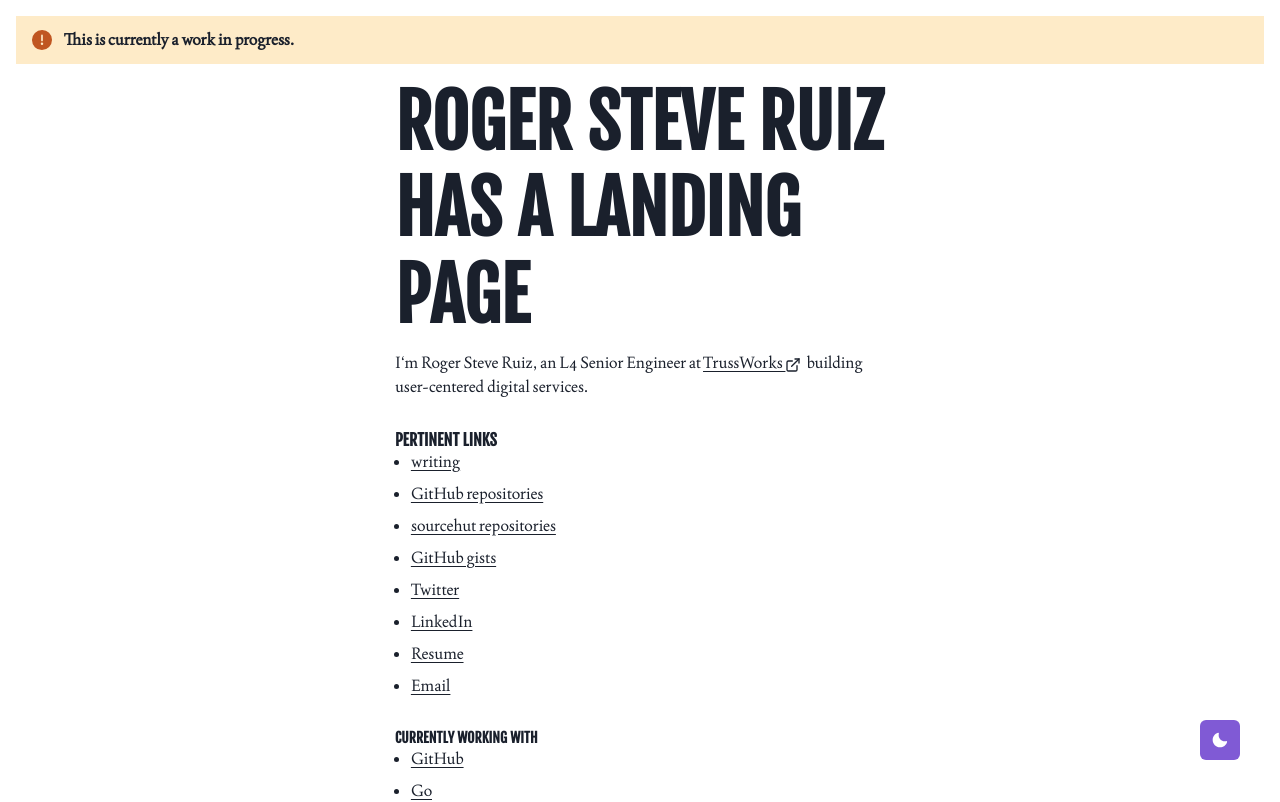
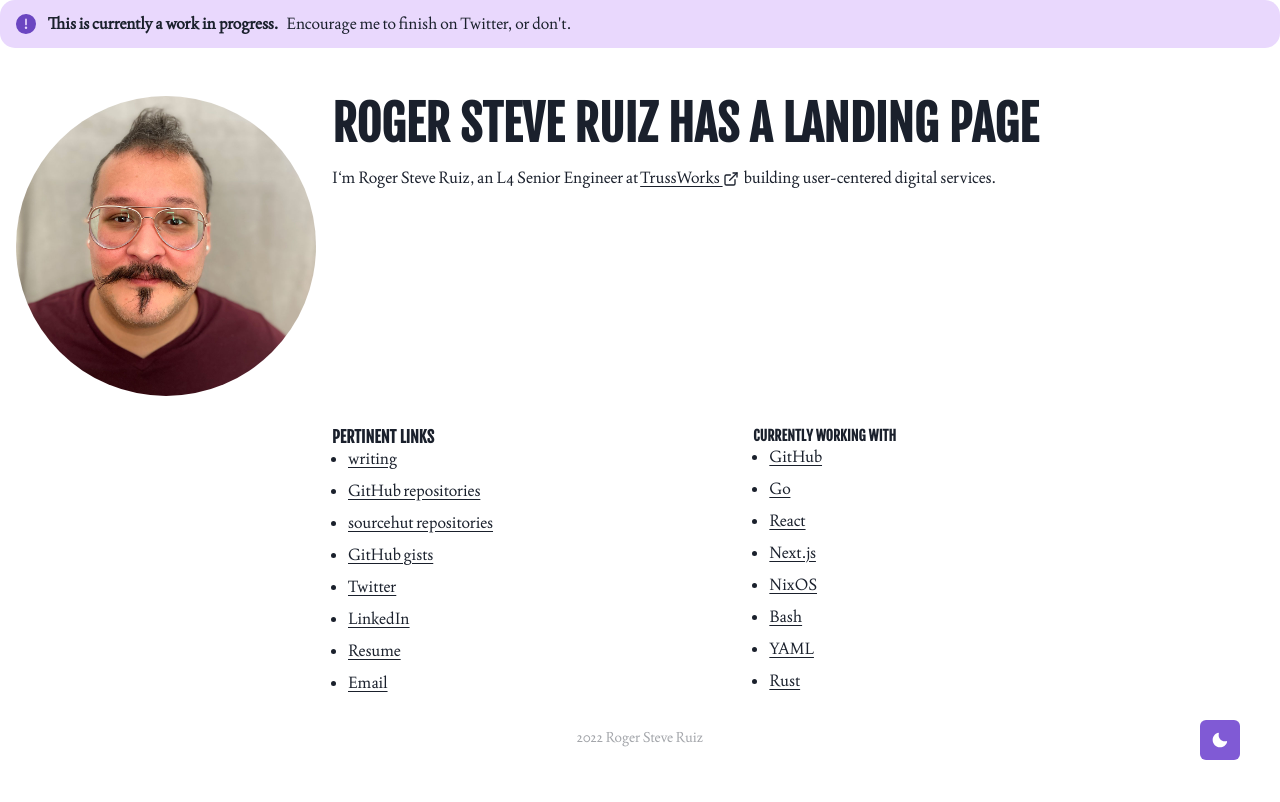
Before and after one commit to rogeruiz/srht-landing-page, a Next.js app: page / in a window 1280 px wide. Shown: the top 802 px of the page. Built offline with nearby package versions, Linux system fonts and the light colour scheme.

Commit message:
Some design changes;
I think this is good enough to launch. So I'm going to do that.

```diff
--- a/components/layouts/main.js
+++ b/components/layouts/main.js
@@ -1,12 +1,14 @@
 import { Box, Container } from '@chakra-ui/react'
 import Head from 'next/head'
 import Footer from '../footer'
+import UnderConstructionBanner from '../under-construction-banner.js'
 
 const Main = ({ children }) => {
   return (
     <Box as="main" pb={8}>
       <Head></Head>
-      <Container maxW="container.xl" pt={4}>
+      <UnderConstructionBanner />
+      <Container maxW="container.xl" pt={12}>
         {children}
         <Footer />
       </Container>
--- a/components/under-construction-banner.js
+++ b/components/under-construction-banner.js
@@ -1,5 +1,10 @@
 import { motion } from 'framer-motion'
-import { Alert, AlertTitle, AlertIcon } from '@chakra-ui/react'
+import {
+  Alert,
+  AlertTitle,
+  AlertIcon,
+  AlertDescription
+} from '@chakra-ui/react'
 
 const UnderConstructionBanner = () => {
   return (
@@ -7,11 +12,14 @@
       style={{ display: 'block' }}
       initial={{ y: -20, opacity: 0 }}
       animate={{ y: 0, opacity: 1 }}
-      transition={{ ease: 'easeOut', delay: 5, duration: 0.35 }}
+      transition={{ ease: 'easeOut', delay: 1, duration: 0.35 }}
     >
-      <Alert status="warning">
+      <Alert status="warning" borderRadius={15} colorScheme={'purple'}>
         <AlertIcon />
         <AlertTitle>This is currently a work in progress.</AlertTitle>
+        <AlertDescription>
+          Encourage me to finish on Twitter, or don&apos;t.
+        </AlertDescription>
       </Alert>
     </motion.div>
   )
--- a/pages/_app.js
+++ b/pages/_app.js
@@ -1,8 +1,6 @@
 import Layout from '../components/layouts/main'
 import { AnimatePresence } from 'framer-motion'
 import Chakra from '../components/chakra'
-
-import UnderConstructionBanner from '../components/under-construction-banner'
 
 if (typeof window !== 'undefined') {
   window.history.scrollRestoration = 'manual'
@@ -21,7 +19,6 @@
             }
           }}
         >
-          <UnderConstructionBanner />
           <Component {...pageProps} key={router.route} />
         </AnimatePresence>
       </Layout>
--- a/pages/index.js
+++ b/pages/index.js
@@ -1,37 +1,44 @@
 import {
   Box,
-  Container,
+  Grid,
+  GridItem,
   Heading,
   Stack,
   Text,
   Link,
   UnorderedList,
-  ListItem
+  ListItem,
+  Image
 } from '@chakra-ui/react'
 import { ExternalLinkIcon } from '@chakra-ui/icons'
 import ThemeToggleButton from '../components/theme-toggle-button'
 
 const Home = () => {
   return (
-    <Container>
+    <Grid templateColumns="repeat(12, 1fr)" gap={4}>
       <ThemeToggleButton />
-      <Stack spacing={8} mt={'1rem'}>
-        <Box>
-          <Heading as="h1" fontSize={'7xl'} textTransform={'uppercase'} mb={3}>
+      <GridItem colSpan={3}>
+        <Image
+          borderRadius="full"
+          boxSize="4xs"
+          src="/images/headshot-2021.jpg"
+          alt="Roger Steve Ruiz"
+        />
+      </GridItem>
+      <GridItem colSpan={9}>
+        <Heading as="h1" fontSize={'5xl'} textTransform={'uppercase'} mb={3}>
           Roger Steve Ruiz has a landing page
         </Heading>
         <Text>
           I&lsquo;m Roger Steve Ruiz, an L4 Senior Engineer at
-            <Link
-              textDecor={'underline'}
-              mx={'2px'}
-              href="https://truss.works/"
-            >
+          <Link textDecor={'underline'} mx={'2px'} href="https://truss.works/">
             TrussWorks <ExternalLinkIcon fontSize={'1rem'} mr="3px" />
           </Link>
           building user-centered digital services.
         </Text>
-        </Box>
+      </GridItem>
+      <GridItem colStart={4} colSpan={3}>
+        <Stack spacing={8} mt={'1rem'}>
           <Box>
             <Heading as="h2" fontSize={'md'} textTransform={'uppercase'}>
               Pertinent links
@@ -43,12 +50,18 @@
                 </Link>
               </ListItem>
               <ListItem>
-              <Link textDecor={'underline'} href="https://github.com/rogeruiz/">
+                <Link
+                  textDecor={'underline'}
+                  href="https://github.com/rogeruiz/"
+                >
                   GitHub repositories
                 </Link>
               </ListItem>
               <ListItem>
-              <Link textDecor={'underline'} href="https://git.sr.ht/~rogeruiz/">
+                <Link
+                  textDecor={'underline'}
+                  href="https://git.sr.ht/~rogeruiz/"
+                >
                   sourcehut repositories
                 </Link>
               </ListItem>
@@ -61,7 +74,10 @@
                 </Link>
               </ListItem>
               <ListItem>
-              <Link textDecor={'underline'} href="https://twitter.com/rogeruiz">
+                <Link
+                  textDecor={'underline'}
+                  href="https://twitter.com/rogeruiz"
+                >
                   Twitter
                 </Link>
               </ListItem>
@@ -82,14 +98,21 @@
                 </Link>
               </ListItem>
               <ListItem>
-              <Link textDecor={'underline'} href="https://git.sr.ht/~rogeruiz/">
+                <Link
+                  textDecor={'underline'}
+                  href="https://git.sr.ht/~rogeruiz/"
+                >
                   Email
                 </Link>
               </ListItem>
             </UnorderedList>
           </Box>
+        </Stack>
+      </GridItem>
+      <GridItem colStart={[4, 8]} colSpan={3}>
+        <Stack spacing={8} mt={'1rem'}>
           <Box>
-          <Heading as="h3" fontSize={'sm'} textTransform={'uppercase'}>
+            <Heading as="h5" fontSize={'sm'} textTransform={'uppercase'}>
               Currently working with
             </Heading>
             <UnorderedList spacing={2}>
@@ -143,7 +166,8 @@
             </UnorderedList>
           </Box>
         </Stack>
-    </Container>
+      </GridItem>
+    </Grid>
   )
 }
 
```
Also changed, not shown: public/images/headshot-2021.jpg (added). Lines whose indentation alone changed are shown as unchanged.
